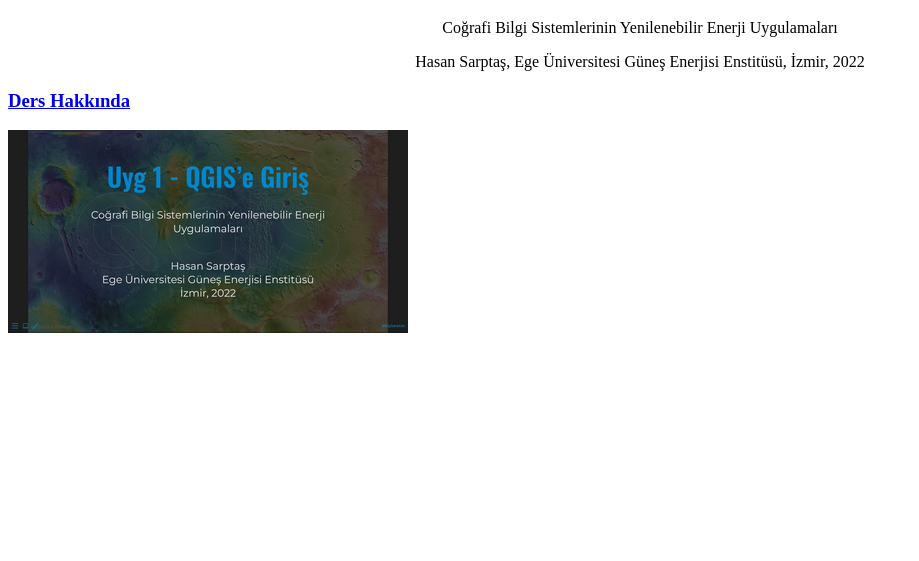
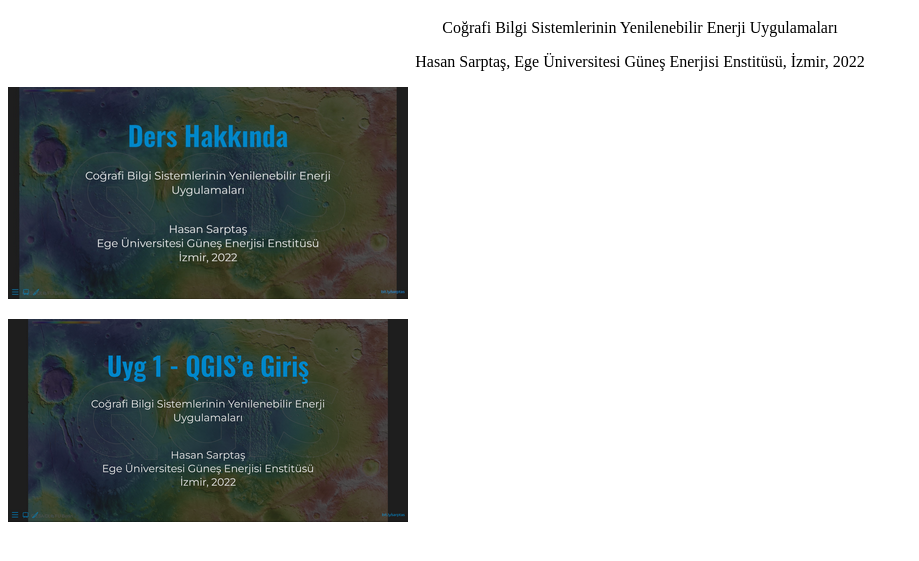
Before and after one commit to sarptas/563CBS, a plain HTML site: page index.html in a window 1280 px wide. Shown: the part 61-622 px from the top of the page, without its empty margins (0-919 px from the left). Drawn offline with Linux system fonts and the light colour scheme.

Commit message:
Update index.html

```diff
--- a/index.html
+++ b/index.html
@@ -11,7 +11,7 @@
 <p>Hasan Sarptaş, Ege Üniversitesi Güneş Enerjisi Enstitüsü, İzmir, 2022</p>
 </center>
 
-<h3><a href="0_ders_hakkinda.html">Ders Hakkında</a></h3>
+<p><a href="0_ders_hakkinda.html"><img src="img/ders_hakkinda.png" /></a></p>
 
 <p><a href="6_uygulama1.html "><img src="img/6_uygulama1.png" /></a></p>
 
```
